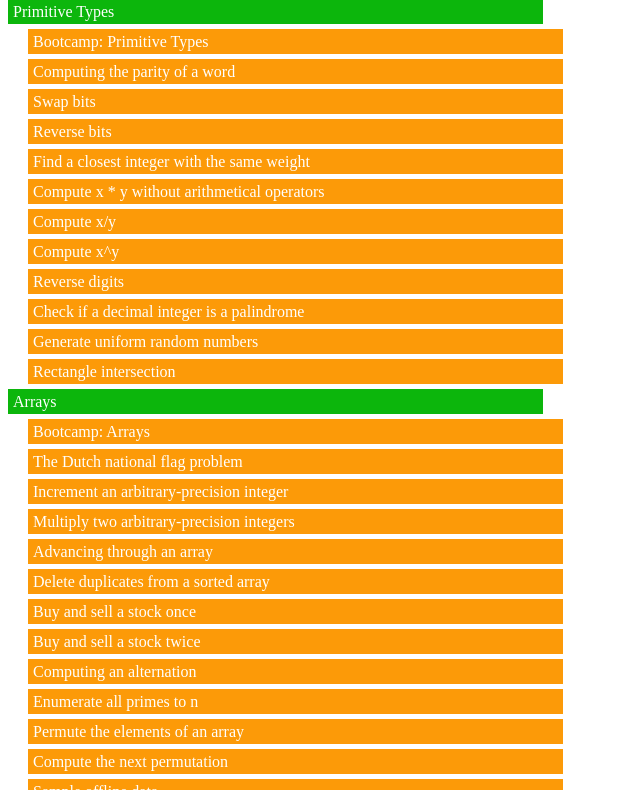
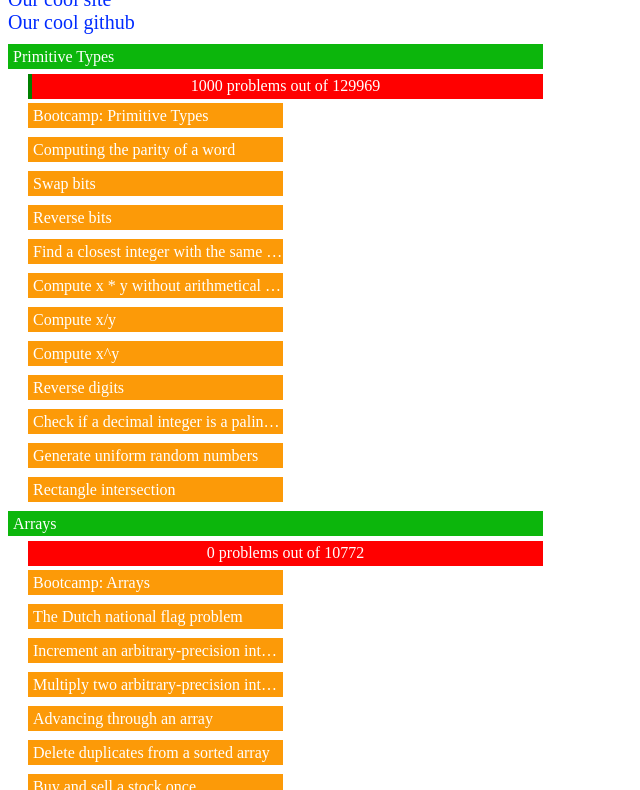
Before and after one commit to demogoran/bookslist, a plain HTML site: page index.html in a window 1280 px wide. Shown: the part 99-889 px from the top of the page, without its empty margins (0-640 px from the left). Drawn offline with Linux system fonts and the light colour scheme.

Commit message:
15.04.18

```diff
--- a/index.html
+++ b/index.html
@@ -12,21 +12,32 @@
     <style>
         .progress {
             position: relative;
-            width: 300px;
+            width: 490px;
             height: 25px;
             background: red;
             display: inline-block;
-            margin-top: 10px;
+            margin-top: -5px;
+        }
+
+        .totalprogress {
+            margin-top: 5px;
+            display: inline-block;
+            width: 515px;
+            margin-left: 20px;
+        }
+
+        .totalprogress .progress {
+            width: 100%;
         }
 
         .file {
             display: inline-block;
             position: relative;
-            width: 306px;
+            width: 231px;
             height: 25px;
-            top: -6px;
             background: #cbcbcb;
             line-height: 25px;
+            top: -12px;
         }
 
         .done {
@@ -44,6 +55,7 @@
         }
 
         .subcategory {
+            position: relative;
             margin-left: 10px;
             padding-left: 10px;
         }
@@ -60,6 +72,16 @@
             margin-bottom: 5px;
         }
 
+        .scname {
+            width: 250px;
+            white-space: nowrap;
+            overflow: hidden;
+            text-overflow: ellipsis;
+            display: inline-block;
+        }
+
+        .test {}
+
         .collapsed {
             display: none;
         }
@@ -68,30 +90,37 @@
             display: block;
             background: #fc9a08;
         }
-        #logo{
+
+        .scname.collapser.collapsed {
+            display: inline-block;
+        }
+
+        #logo {
             width: 100px;
             float: left;
         }
-        #title{
+
+        #title {
             float: left;
             font-size: 26px;
             font-family: Arial;
             margin-top: 15px;
             margin-left: 10px;
         }
-        #header{
+
+        #header {
             margin-bottom: 10px;
         }
-        #logoblock{
+
+        #logoblock {
             display: inline-block;
         }
-        #links{
-            display: inline-block;
+
+        #links {
             position: relative;
-            right: 106px;
-            top: 7px;
         }
-        #links a{
+
+        #links a {
             font-size: 20px;
             text-decoration: none;
             color: #002bff;
--- a/js/index.js
+++ b/js/index.js
@@ -9,15 +9,21 @@ const run=(e)=>{
             <span class="cname collapser">${category}</span>
             <div class="ccontainer"></div>
         </div>`
+        let sumStats={
+            passed: 0,
+            total: 0
+        }
         for(let subcategory in e[category]){
             let data=Object.keys(e[category][subcategory]).find(x=>x.startsWith('C++'));
             if(data){
                 let value=e[category][subcategory][data];
+                sumStats.passed+=value.passed;
+                sumStats.total+=value.total;
                 document.querySelector(`[data-category="${category}"] .ccontainer`).innerHTML+=`
                 <div class="subcategory" data-subcategory="${subcategory}">
-                    <span class="scname collapser collapsed">${subcategory}</span>
+                    <span class="scname collapser collapsed" title="${subcategory}">${subcategory}</span>
+                    <a class="file collapsed" href="./${data}">${data}</a>
                     <div class="test collapsed">
-                        <a class="file" href="./${data}">${data}</a>
                         <div class="progress">
                             <div class="done" style="width: ${value.passed/value.total*100}%;"></div>
                             <div class="desc">${value.passed} problems out of ${value.total}</div>
@@ -26,17 +32,44 @@ const run=(e)=>{
                 </div>`;
             }
         }
+
+        let div=document.createElement('div');
+        div.classList.add('totalprogress');
+        div.innerHTML=`
+        <div class="progress">
+            <div class="done" style="width: ${sumStats.passed/sumStats.total*100}%;"></div>
+            <div class="desc">${sumStats.passed} problems out of ${sumStats.total}</div>
+        </div>`;
+
+        let cname=document.querySelector(`[data-category="${category}"] .cname`);
+        cname.parentNode.insertBefore(div, cname.nextSibling);
     }
 
-    Array.from(document.querySelectorAll('.collapser')).forEach(x=>{
+    Array.from(document.querySelectorAll('.cname.collapser')).forEach(x=>{
         x.addEventListener('click', ()=>{
-            if(!x.nextElementSibling.classList.contains('collapsed')){
+            if(!x.classList.contains('collapsed')){
                 x.classList.add('collapsed');
                 x.nextElementSibling.classList.add('collapsed');
+                x.nextElementSibling.nextElementSibling.classList.add('collapsed');
             }
             else{
                 x.classList.remove('collapsed');
                 x.nextElementSibling.classList.remove('collapsed');
+                x.nextElementSibling.nextElementSibling.classList.remove('collapsed');
+            }
+        });
+    });
+    Array.from(document.querySelectorAll('.scname.collapser')).forEach(x=>{
+        x.addEventListener('click', ()=>{
+            if(!x.classList.contains('collapsed')){
+                x.classList.add('collapsed');
+                x.nextElementSibling.classList.add('collapsed');
+                x.nextElementSibling.nextElementSibling.classList.add('collapsed');
+            }
+            else{
+                x.classList.remove('collapsed');
+                x.nextElementSibling.classList.remove('collapsed');
+                x.nextElementSibling.nextElementSibling.classList.remove('collapsed');
             }
         });
     });
```
